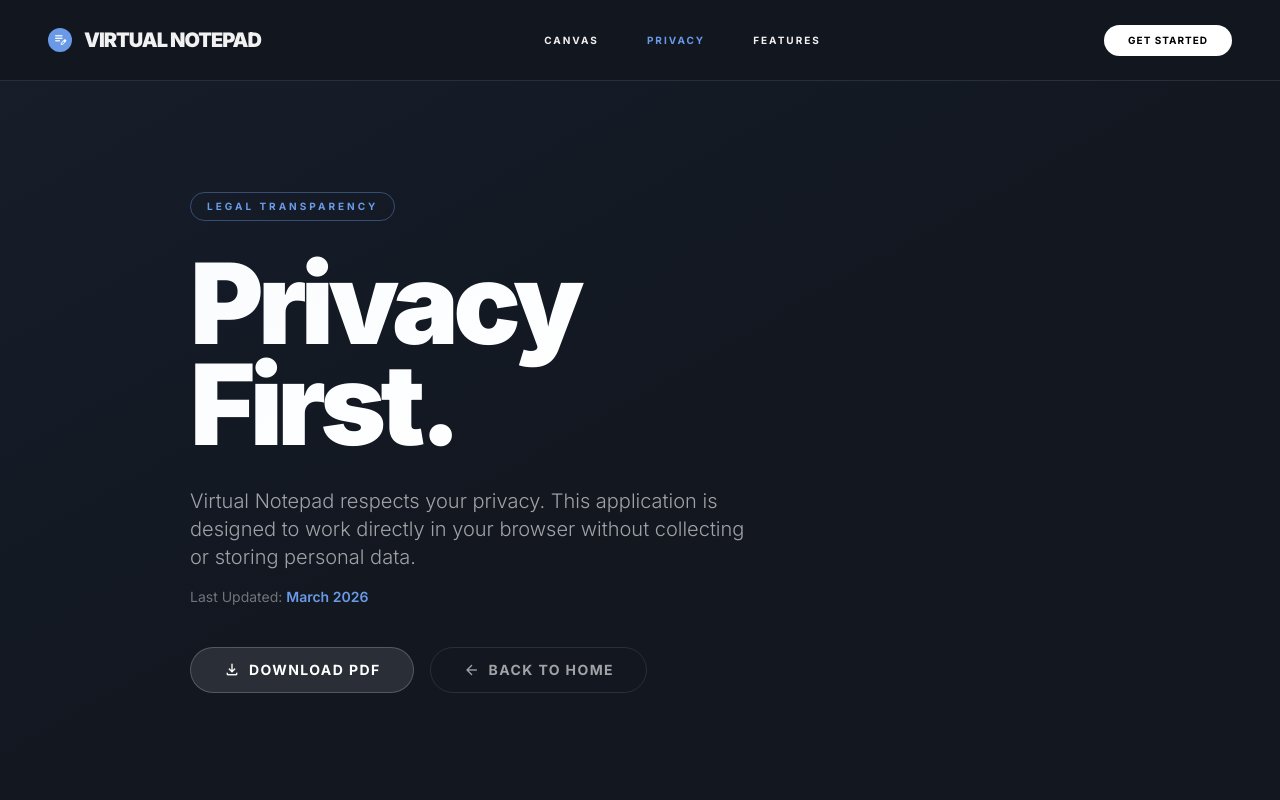
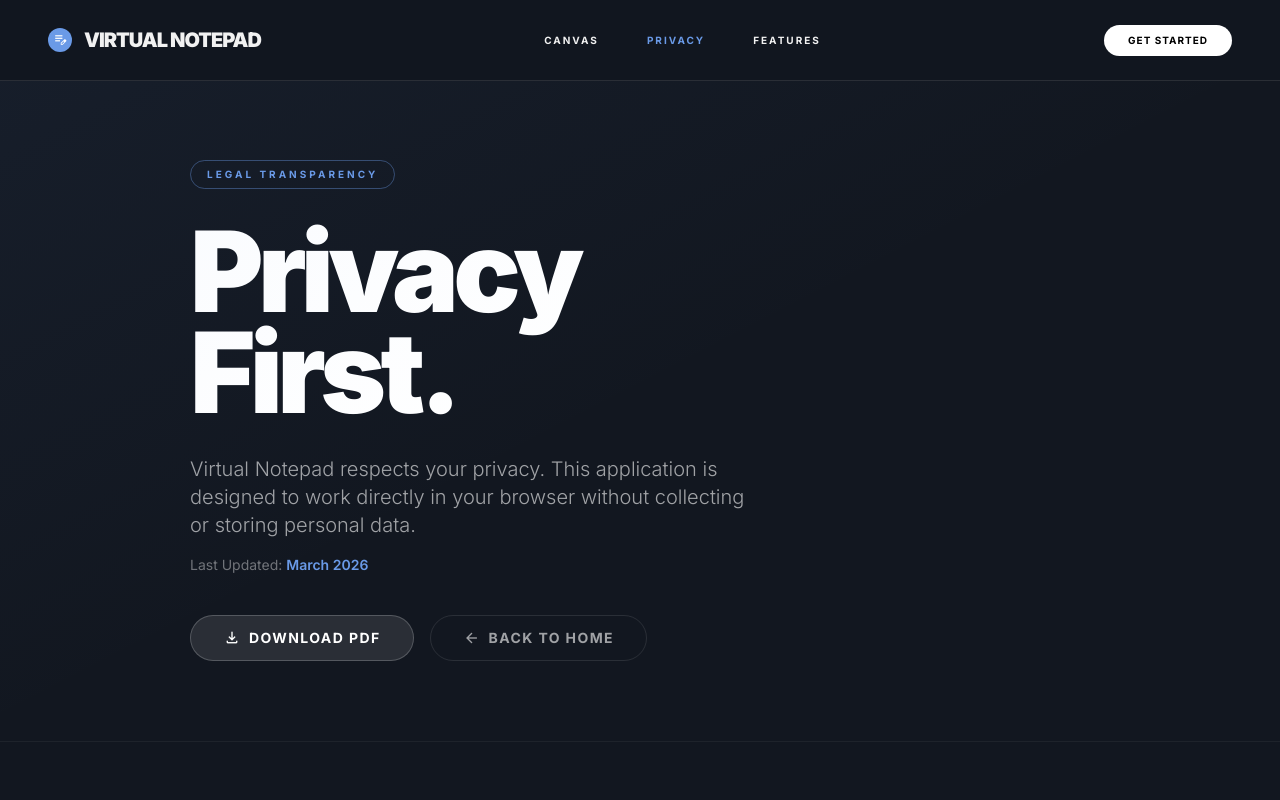
Before and after one commit to RhythmPahwa14/Virtual-Notepad, a website: page web/privacy.html in a window 1280 px wide. Shown: the top 800 px of the page. Drawn offline with nearby package versions, Linux system fonts and the light colour scheme.

Commit message:
Update privacy.html

```diff
--- a/web/privacy.html
+++ b/web/privacy.html
@@ -60,7 +60,7 @@
 <main class="pt-20">
 
     <!-- Hero -->
-    <section class="relative py-28 px-6 md:px-20 border-b border-white/5 overflow-hidden">
+    <section class="relative py-20 px-6 md:px-20 border-b border-white/5 overflow-hidden">
         <div class="absolute inset-0 bg-gradient-to-br from-primary/5 via-transparent to-transparent pointer-events-none"></div>
         <div class="max-w-[900px] mx-auto">
             <span class="inline-block border border-primary/40 text-primary text-[10px] font-bold tracking-[0.3em] uppercase px-4 py-1.5 rounded-full mb-8">Legal Transparency</span>
```
